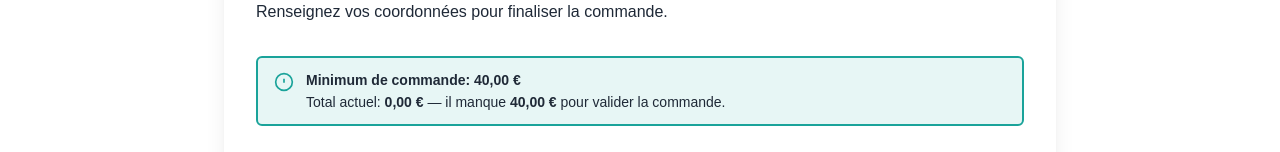
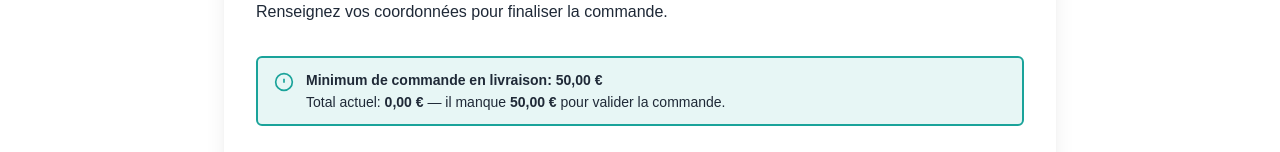
Before and after one commit to lagrainelagazelle-spec/lagraineetlagazelle, a Next.js app: page /commande in a window 1280 px wide. Shown: the part 314-466 px from the top of the page. Built offline with nearby package versions, Linux system fonts and the light colour scheme; no server answers.

Commit message:
test price

```diff
--- a/src/app/api/create-checkout-session/route.ts
+++ b/src/app/api/create-checkout-session/route.ts
@@ -36,7 +36,7 @@ export async function POST(req: NextRequest) {
       // La Gazelle (prix à la pièce / au coffret)
       'corne_gazelle_piece': { name: 'Corne de gazelle (pièce)', price: 250 },
       'macrouts_piece': { name: 'Macrouts (pièce)', price: 220 },
-      'montecaos_cannelle_piece': { name: 'Montecaos cannelle (pièce)', price: 50 },
+      'montecaos_cannelle_piece': { name: 'Montecaos cannelle (pièce)', price: 200 },
       'caprilu_citron_piece': { name: 'Caprilu au citron (pièce)', price: 300 },
       'coffret_mix_6': { name: 'Coffret mix 6 pièces', price: 1250 },
       'coffret_mix_12': { name: 'Coffret mix 12 pièces', price: 2490 },
--- a/src/app/menu/page.tsx
+++ b/src/app/menu/page.tsx
@@ -233,7 +233,7 @@ export default function MenuPage() {
             <h3 className="text-center text-xl font-extrabold tracking-widest text-brand-primary mb-2">LES MIGNARDISES</h3>
             <MenuItemCard title="CORNE DE GAZELLE (la pièce)" description="6 pièces: 12,50 € — 12 pièces: 23,90 €" priceLabel="2,50 €" productId="corne_gazelle_piece" />
             <MenuItemCard title="MACROUTS (la pièce)" description="6 pièces: 11 € — 12 pièces: 19,90 €" priceLabel="2,20 €" productId="macrouts_piece" />
-            <MenuItemCard title="MONTECAOS CANNELLE (la pièce)" description="6 pièces: 10,50 € — 12 pièces: 19,90 €" priceLabel="0,50 €" productId="montecaos_cannelle_piece" />
+            <MenuItemCard title="MONTECAOS CANNELLE (la pièce)" description="6 pièces: 10,50 € — 12 pièces: 19,90 €" priceLabel="2,00 €" productId="montecaos_cannelle_piece" />
             <MenuItemCard title="CAPRILU AL LEMON (la pièce)" description="6 pièces: 15,00 € — 12 pièces: 30,50 €" priceLabel="3,00 €" productId="caprilu_citron_piece" />
           </div>
 
--- a/src/components/MinimumOrderBanner.tsx
+++ b/src/components/MinimumOrderBanner.tsx
@@ -32,7 +32,7 @@ export default function MinimumOrderBanner({ showTotal = true }: { showTotal?: b
     () => items.reduce((s, it) => s + getLineTotalCents(it.product, Number(it.quantity || 0)), 0),
     [items]
   );
-  const minimumCents = 4000;
+  const minimumCents = 5000;
   const missingCents = Math.max(0, minimumCents - totalCents);
 
   return (
@@ -44,7 +44,7 @@ export default function MinimumOrderBanner({ showTotal = true }: { showTotal?: b
         </svg>
       </div>
       <div className="text-sm">
-        <p className="font-extrabold text-brand-primary">Minimum de commande: {formatEuroFromCents(minimumCents)}</p>
+        <p className="font-extrabold text-brand-primary">Minimum de commande en livraison: {formatEuroFromCents(minimumCents)}</p>
         {showTotal ? (
           <p className="mt-0.5 text-brand-text/80">
             Total actuel: <span className="font-semibold">{formatEuroFromCents(totalCents)}</span>
--- a/src/lib/pricing.ts
+++ b/src/lib/pricing.ts
@@ -33,7 +33,7 @@ export const productPricesCents: Record<ProductId, number> = {
   // La Gazelle
   corne_gazelle_piece: 250,
   macrouts_piece: 220,
-  montecaos_cannelle_piece: 50,
+  montecaos_cannelle_piece: 200,
   caprilu_citron_piece: 300,
   coffret_mix_6: 1250,
   coffret_mix_12: 2490,
```
